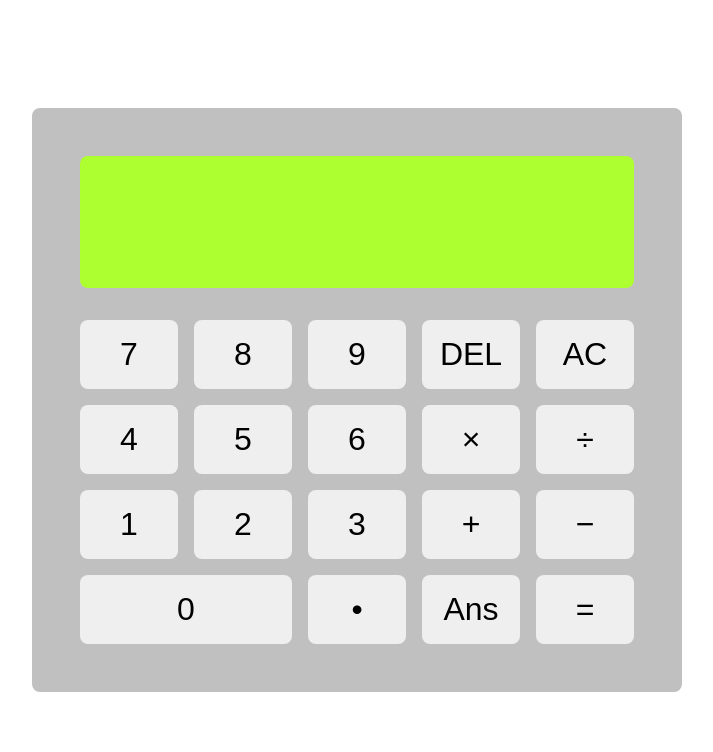
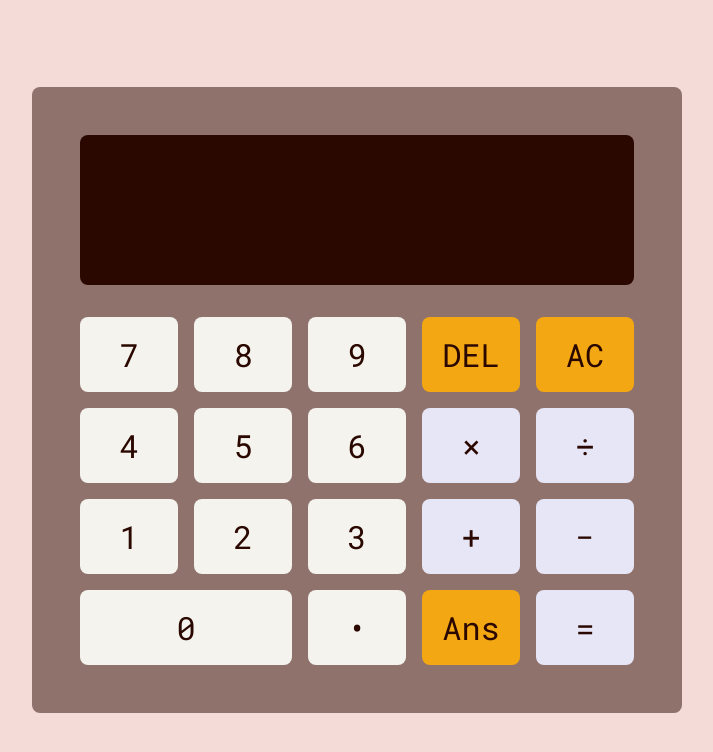
Before and after one commit to EnriqueJJoaquinH/odin-calculator, a plain HTML site: page index.html in a window 1280 px wide. Shown: the whole page, without its empty margins (283-996 px from the left). Drawn offline with Linux system fonts and the light colour scheme.

Commit message:
Change the appearance of the webpage
The former styles were just placeholders. Fonts, colors, and minor
layout changes were made to improve the user interface. Minor bugs with
the Ans button were solved too

```diff
--- a/css/styles.css
+++ b/css/styles.css
@@ -1,6 +1,19 @@
+:root {
+    --clear-color: #F4DBD8;
+    --middle-color: #8F726C;
+    --dark-color: #2A0800;
+    --function-btn: #F3A712;
+    --symbol-btn: #E7E6F7;
+    --number-btn: #F4F3EE;
+}
+
 * {
     box-sizing: border-box;
     margin: 0;
+    font-family: "Roboto Mono", serif;
+    font-optical-sizing: auto;
+    font-weight: 400;
+    font-style: normal;
 }
 
 body {
@@ -9,6 +22,7 @@ body {
     justify-content: center;
     align-items: center;
     font-size: 40px;
+    background-color: var(--clear-color);
 }
 
 button {
@@ -16,11 +30,16 @@ button {
     font-size: 32px;
     border-radius: 8px;
     border: none;
+    color: var(--dark-color);
+}
+
+button:hover {
+    cursor: pointer;
 }
 
 #calculator {
     padding: 48px;
-    background-color: silver;
+    background-color: var(--middle-color);
     width: 650px;
     display: flex;
     flex-direction: column;
@@ -29,13 +48,13 @@ button {
 }
 
 #screen {
-    background-color: greenyellow;
+    background-color: var(--dark-color);
     padding: 16px;
     border-radius: 8px;
     display: flex;
     flex-direction: column;
-
-    height: 132px;
+    height: 150px;
+    color: var(--clear-color);
 }
 
 #screen>* {
@@ -67,6 +86,18 @@ button {
     padding: 16px 8px;
 }
 
+.number {
+    background-color: var(--number-btn);
+}
+
+.symbol {
+    background-color: var(--symbol-btn);
+}
+
+.function {
+    background-color: var(--function-btn);
+}
+
 .inactive-btn {
     pointer-events: none;
 }
--- a/index.html
+++ b/index.html
@@ -6,6 +6,9 @@
     <title>TOP Calculator</title>
     <link rel="stylesheet" href="./css/styles.css">
     <script src="./js/app.js" defer></script>
+    <link rel="preconnect" href="https://fonts.googleapis.com">
+    <link rel="preconnect" href="https://fonts.gstatic.com" crossorigin>
+    <link href="https://fonts.googleapis.com/css2?family=Roboto+Mono&display=swap" rel="stylesheet">
 </head>
 <body>
     <div id="calculator">
@@ -15,31 +18,31 @@
         </div>
         <div id="buttons">
             <div class="row">
-                <button id="seven-btn">7</button>
-                <button id="eight-btn">8</button>
-                <button id="nine-btn">9</button>
-                <button id="delete-btn">DEL</button>
-                <button id="clear-btn">AC</button>
+                <button class="number">7</button>
+                <button class="number">8</button>
+                <button class="number">9</button>
+                <button id="delete-btn" class="function">DEL</button>
+                <button id="clear-btn" class="function">AC</button>
             </div>
             <div class="row">
-                <button id="four-btn">4</button>
-                <button id="five-btn">5</button>
-                <button id="six-btn">6</button>
-                <button id="multiply-btn">×</button>
-                <button id="divide-btn">÷</button>
+                <button class="number">4</button>
+                <button class="number">5</button>
+                <button class="number">6</button>
+                <button id="multiply-btn" class="symbol">×</button>
+                <button id="divide-btn" class="symbol">÷</button>
             </div>
             <div class="row">
-                <button id="one-btn">1</button>
-                <button id="two-btn">2</button>
-                <button id="three-btn">3</button>
-                <button id="plus-btn">+</button>
-                <button id="minus-btn">−</button>
+                <button class="number">1</button>
+                <button class="number">2</button>
+                <button class="number">3</button>
+                <button id="plus-btn" class="symbol">+</button>
+                <button id="minus-btn" class="symbol">−</button>
             </div>
             <div class="row">
-                <button id="zero-btn">0</button>
-                <button id="decimal-btn">•</button>
-                <button id="ans-btn">Ans</button>
-                <button id="equal-btn">=</button>
+                <button id="zero-btn" class="number">0</button>
+                <button id="decimal-btn" class="number">•</button>
+                <button id="ans-btn" class="function">Ans</button>
+                <button id="equal-btn" class="symbol">=</button>
             </div>
         </div>
     </div>
--- a/js/app.js
+++ b/js/app.js
@@ -62,25 +62,30 @@ function makeCalculation() {
     lastAnswer = operator1;
     resTxt.textContent = `${lastAnswer}`;
     pointBtn.classList.remove('inactive-btn');
+    ansBtn.classList.remove('inactive-btn');
 }
 
 function clearScreen() {
     opTxt.textContent = '';
     resTxt.textContent = '';
+    pointBtn.classList.remove('inactive-btn');
+    ansBtn.classList.remove('inactive-btn');
 }
 
 function deleteLastTyped() {
     let opTxtArr = opTxt.textContent.split(' ');
-    if (opTxtArr[opTxtArr.length - 1] == 'Ans')
-        opTxt.textContent = opTxt.textContent.replace('Ans', '');
-    else {
+    if (opTxtArr.splice(-1, 1) == 'Ans') {
+        ansBtn.classList.remove('inactive-btn');
+        opTxt.textContent = opTxtArr.join(' ');
+    } else {
         if (opTxt.textContent[opTxt.textContent.length - 1] == '.')
             pointBtn.classList.remove('inactive-btn');
 
         opTxt.textContent = opTxt.textContent.trimEnd().slice(0, -1).trimEnd();
-        if (OPERATORS.includes(opTxt.textContent[opTxt.textContent.length - 1]))
-            opTxt.textContent = `${opTxt.textContent} `;
     }
+
+    if (OPERATORS.includes(opTxt.textContent[opTxt.textContent.length - 1]))
+        opTxt.textContent = `${opTxt.textContent} `;
 }
 
 function populateScreen(buttonPressed) {
@@ -128,6 +133,10 @@ function populateScreen(buttonPressed) {
             ansBtn.classList.remove('inactive-btn');
             break;
         case 'Ans':
+            opTxt.textContent += buttonPressed;
+            pointBtn.classList.add('inactive-btn');
+            ansBtn.classList.add('inactive-btn');
+            break;
         case '1':
         case '2':
         case '3':
```
